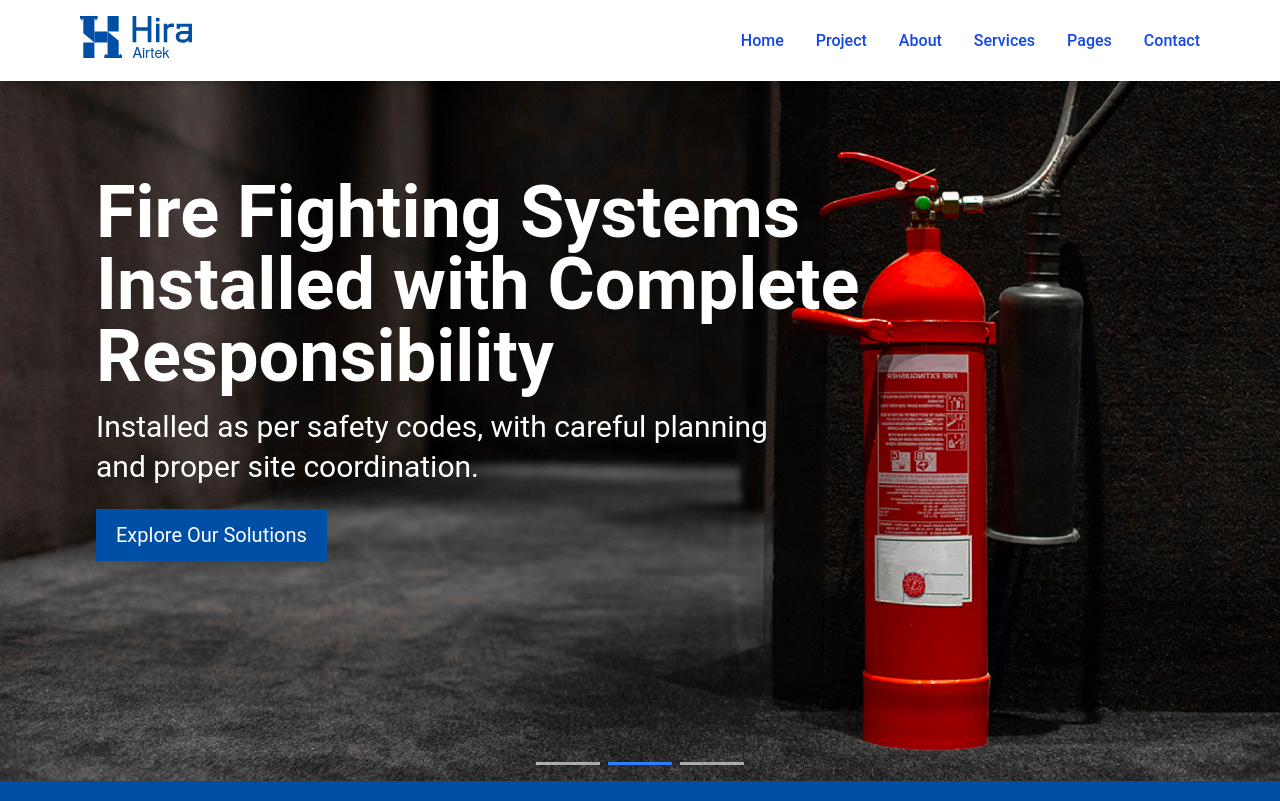
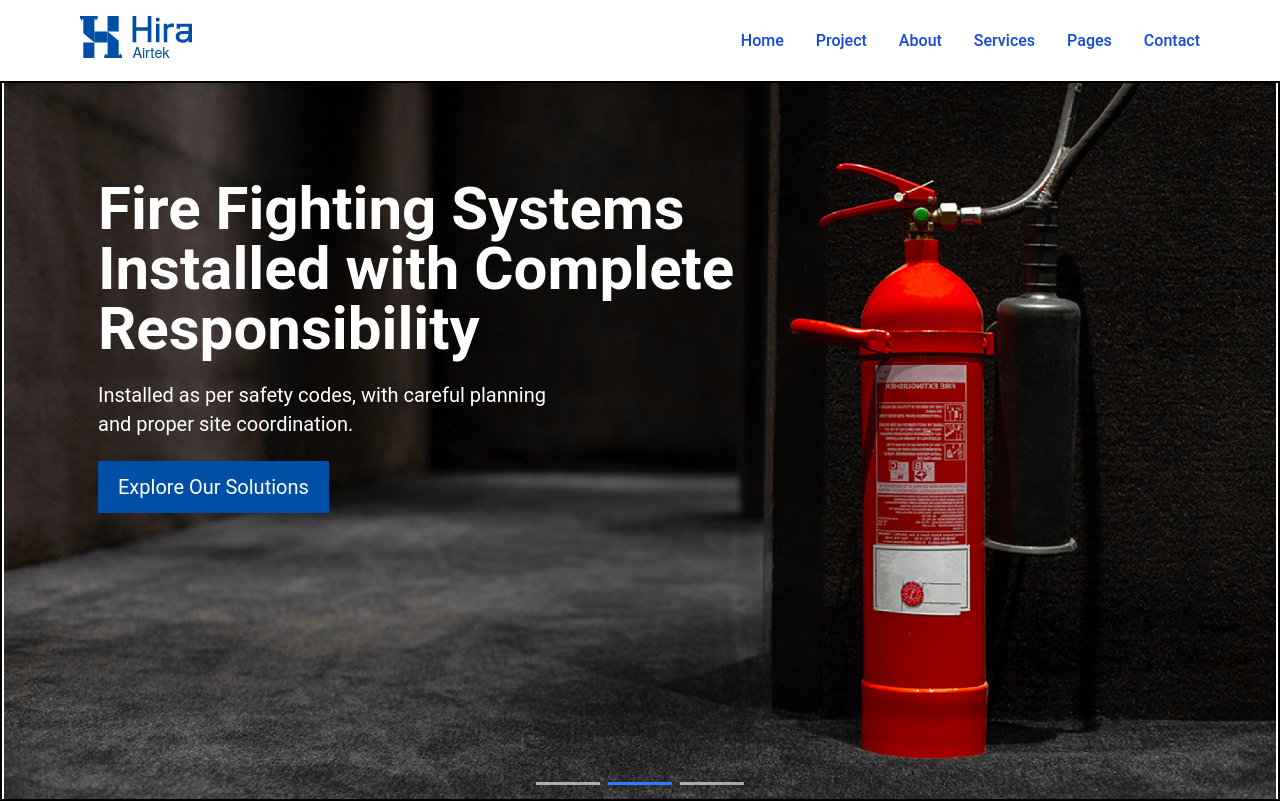
Before and after one commit to abdullahkhan88/HiraAirTech, a React (Vite) app: page / in a window 1280 px wide. Shown: the top 801 px of the page. Built offline with nearby package versions, Linux system fonts and the light colour scheme.

Commit message:
minor update

```diff
--- a/src/Pages/Client/Home.jsx
+++ b/src/Pages/Client/Home.jsx
@@ -47,18 +47,18 @@ const slides = [
   {
     img: slide3,
     text: [
-      "We delivers",
-      "integrated building",
-      "services solutions",
-      "with precision and",
-      "reliability",
+      "False ceiling",
+      "works with",
+      "clean finish",
+      "and functional",
+      "design",
     ],
   },
 ];
 
 const Home = () => {
-  const [current, setCurrent] = useState(1);
-  const isanimation = false;
+  const [current, setCurrent] = useState(0);
+  const isanimation = true;
   useEffect(() => {
     if (!isanimation) return
     const interval = setInterval(() => {
@@ -71,29 +71,30 @@ const Home = () => {
     <>
       {/* ================= SLIDER ================= */}
       <div className="relative w-full overflow-hidden">
-        <div className="h-[240px] sm:h-[380px] md:h-[700px]">
+        <div className="aspect-[16/9] w-full">
           <div
             className="flex h-full transition-transform duration-700 ease-in-out"
             style={{ transform: `translateX(-${current * 100}%)` }}
           >
+
             {slides.map((slide, index) => (
-              <div key={index} className="min-w-full h-full relative">
+              <div key={index} className="min-w-full h-full relative border-2">
                 {/* ================= SLIDE 1 & 2 ================= */}
                 {index !== 2 && (
                   <>
                     <img
                       src={slide.img}
                       alt="slide"
-                      className="w-full h-full object-cover"
+                      className="w-full h-full object-contain"
                     />
 
-                    <div className="absolute animate__animated animate__zoomIn animate__delay-1s
+                    <div className="absolute
                      top-6 left-4 sm:top-10 sm:left-10 md:top-24 md:left-24 text-white max-w-xl md:max-w-4xl">
                       {slide.text.map((line, i) => (
                         <p
                           key={i}
                           className={`font-semibold ${index === 1
-                              ? "text-lg sm:text-2xl md:text-7xl"
+                            ? "text-lg sm:text-2xl md:text-6xl"
                             : "text-base sm:text-xl md:text-6xl"
                             }`}
                         >
@@ -103,11 +104,11 @@ const Home = () => {
 
                       {/* SLIDE-2 PARAGRAPH */}
                       {slide.para && (
-                        <div className="mt-4 space-y-1">
+                        <div className="mt-6 space-y-1">
                           {slide.para.map((p, i) => (
                             <p
                               key={i}
-                              className="text-[11px] sm:text-sm md:text-3xl font-normal"
+                              className="text-[11px] leading-tight  sm:text-sm md:text-xl font-normal"
                             >
                               {p}
                             </p>
@@ -150,30 +151,42 @@ const Home = () => {
                     </div>
 
                     {/* DESKTOP */}
-                    <div className="hidden md:flex h-full">
-                      <div className="w-1/2 flex flex-col justify-center px-16">
+                    {index === 2 && (
+                      <div className="relative w-full h-full">
+                        {/* FULL WIDTH IMAGE */}
+                        <img
+                          src={slide.img}
+                          alt="slide 3"
+                          className="w-full h-full object-cover"
+                        />
+
+                        {/* TEXT OVER IMAGE – LEFT ALIGNED */}
+                        <div
+                          className="absolute
+                          top-6 left-4
+                           sm:top-10 sm:left-10
+                           md:top-24 md:left-24
+                            text-white max-w-xl"
+                        >
                           {slide.text.map((line, i) => (
                             <p
                               key={i}
-                            className="text-5xl font-medium leading-tight text-[#004FA6]"
+                              className="text-lg sm:text-2xl text-[#004FA6] md:text-[3.25rem] font-semibold leading-tight"
                             >
                               {line}
                             </p>
                           ))}
 
-                        <button className="mt-6 w-fit px-5 py-2 bg-[#004FA6] hover:bg-blue-700 text-white">
-                          Explore our solutions
+                          <button
+                            className="mt-6 px-5 py-2 bg-[#004FA6]
+                             hover:bg-blue-700 text-white text-base sm:text-lg"
+                          >
+                            Explore our solution
                           </button>
                         </div>
+                      </div>
+                    )}
 
-                      <div className="w-1/2 h-full">
-                        <img
-                          src={slide.img}
-                          alt="slide 3"
-                          className="w-full h-full object-cover"
-                        />
-                      </div>
-                    </div>
                   </>
                 )}
               </div>
```
Lines whose indentation alone changed are shown as unchanged.
